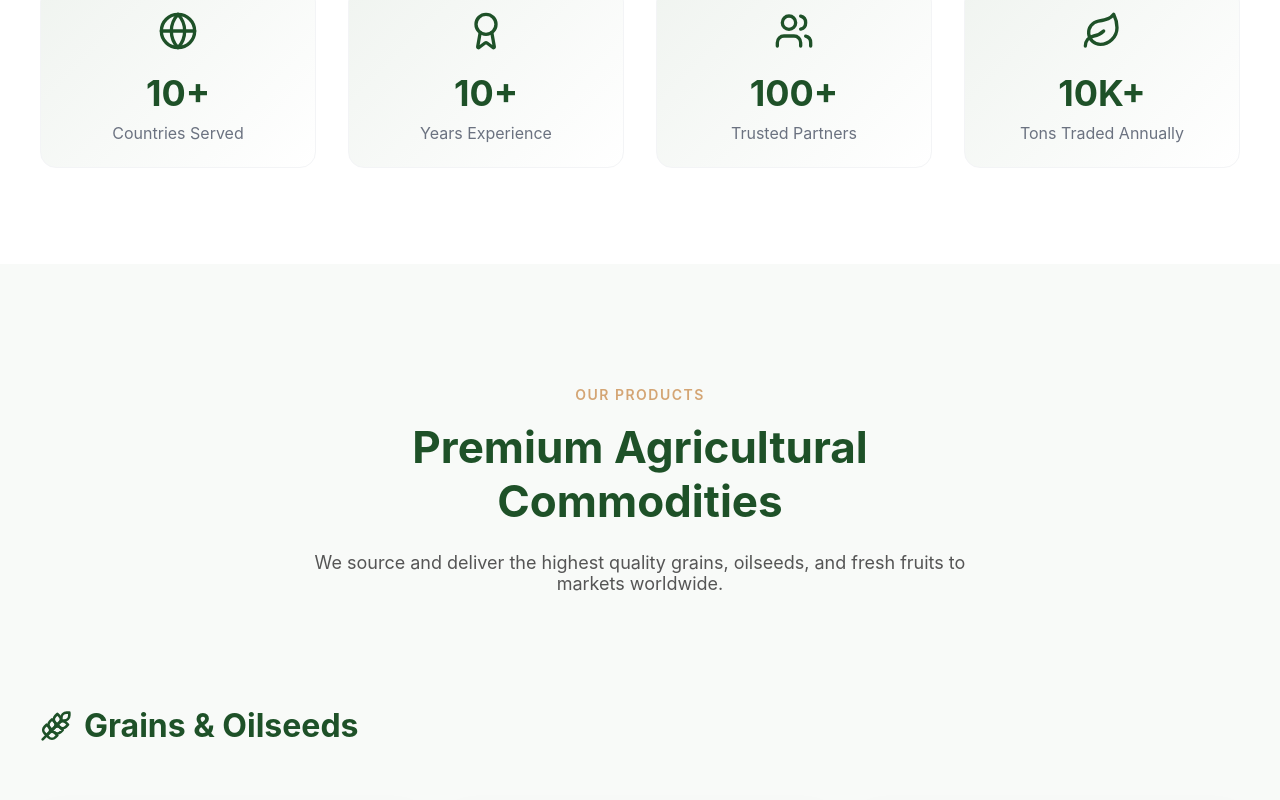
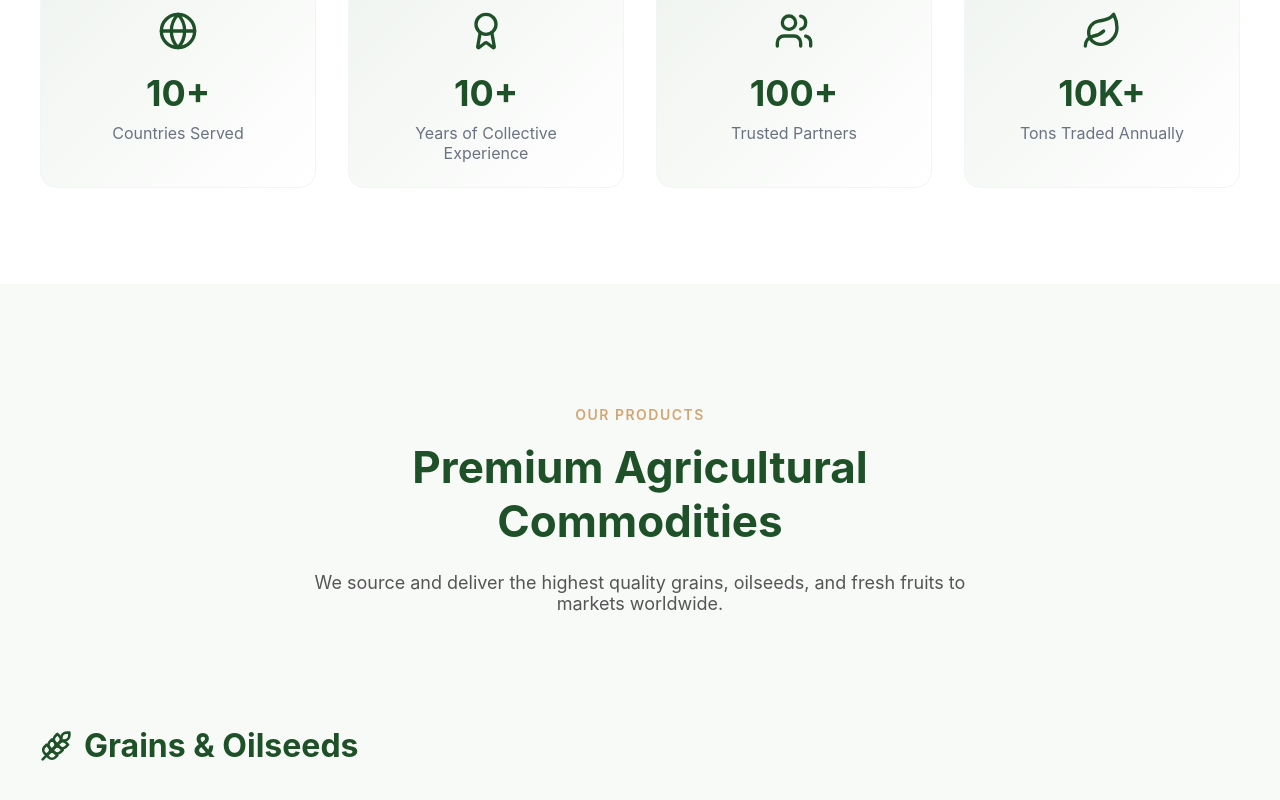
Before and after one commit to Fendyx/cebalt_ou, a React (Create React App) app: page / in a window 1280 px wide. Shown: the part 1540-2340 px from the top of the page. Built offline with nearby package versions, Linux system fonts and the light colour scheme.

Commit message:
10+ years of collective experience

```diff
--- a/src/components/sections/AboutSection.jsx
+++ b/src/components/sections/AboutSection.jsx
@@ -10,7 +10,7 @@ const AboutSection = () => {
 
   const stats = [
     { icon: Globe, value: "10+", label: "Countries Served" },
-    { icon: Award, value: "10+", label: "Years Experience" },
+    { icon: Award, value: "10+", label: "Years of Collective Experience" },
     { icon: Users, value: "100+", label: "Trusted Partners" },
     { icon: Leaf, value: "10K+", label: "Tons Traded Annually" },
   ];
```
